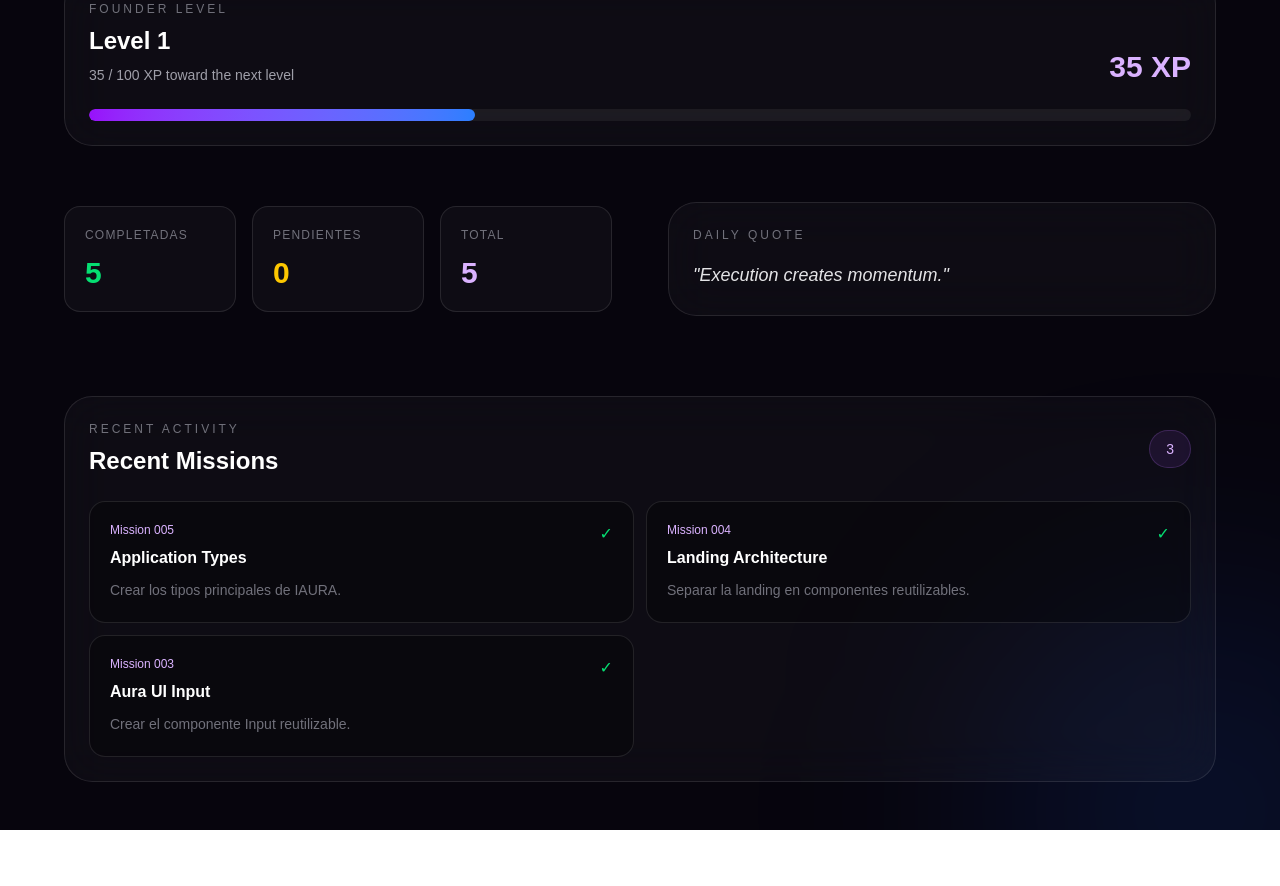
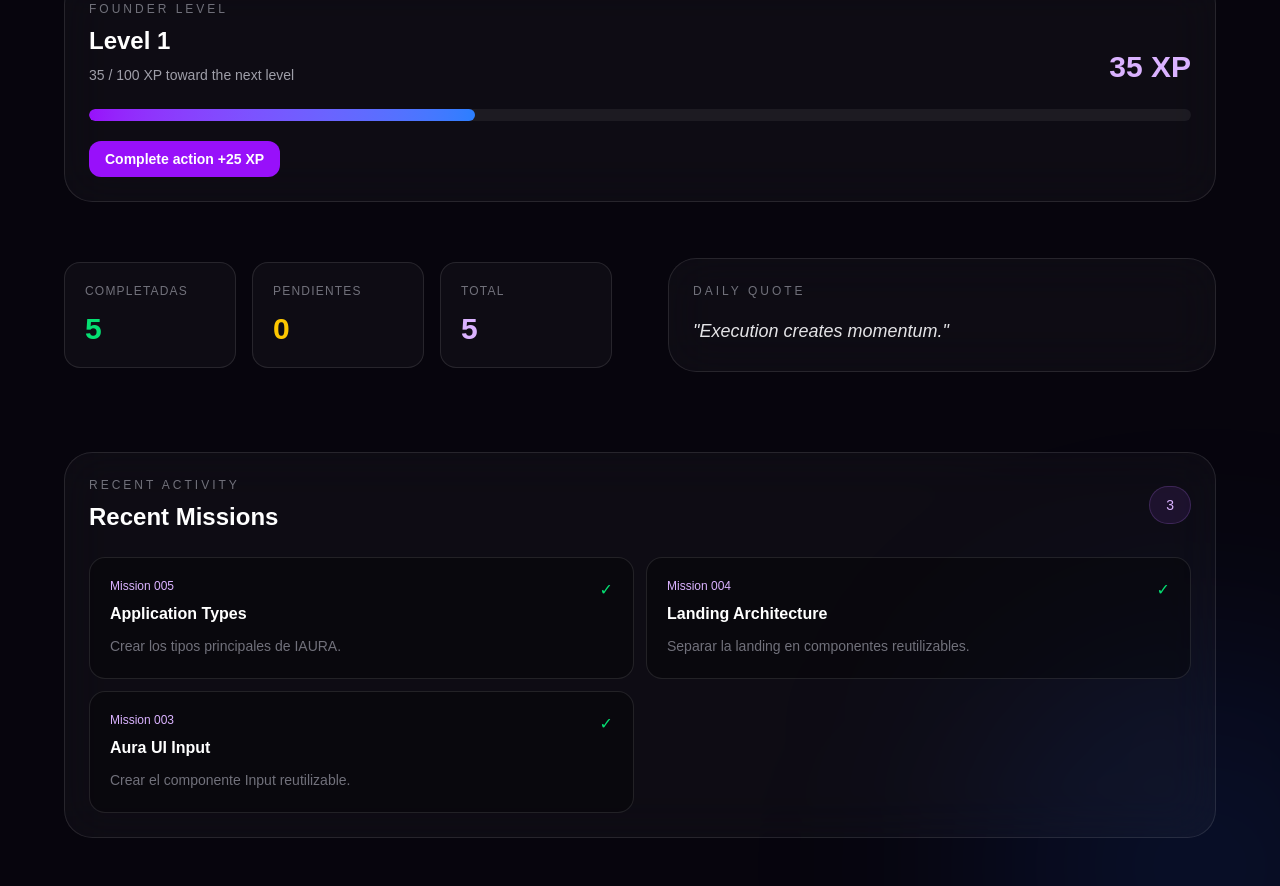
Before and after one commit to IAura-001/IAURA, a Next.js app: page / in a window 1280 px wide. Shown: the part 1742-2628 px from the top of the page. Before the commit the page ends 2572 px from the top, so only its background shows below. Built offline with nearby package versions, Linux system fonts and the light colour scheme.

Commit message:
Mission 020 - Connect XP reward system

```diff
--- a/app/page.tsx
+++ b/app/page.tsx
@@ -17,7 +17,7 @@ import StatsGrid from "@/components/sections/StatsGrid";
 import { useMemory } from "@/hooks/useMemory";
 export default function Home() {
   const [selectedMode, setSelectedMode] = useState("learn");
-const { memory, isLoaded } = useMemory();
+const { memory, isLoaded, addExperience } = useMemory();
 const activeMode =
   MODES.find((mode) => mode.id === selectedMode) ?? MODES[0];
 
@@ -72,7 +72,7 @@ return (
   total={MISSIONS.length}
 />
 
-<LevelProgress experience={memory.experience} />
+<LevelProgress experience={memory.experience} onEarnXP={() => addExperience(25)} />
 
 <StatsGrid
   completed={completedMissions.length}
--- a/components/sections/LevelProgress.tsx
+++ b/components/sections/LevelProgress.tsx
@@ -5,10 +5,12 @@ import {
 
 type LevelProgressProps = {
   experience: number;
+  onEarnXP: () => void;
 };
 
 export default function LevelProgress({
   experience,
+  onEarnXP,
 }: LevelProgressProps) {
   const level = getLevelFromExperience(experience);
   const progress = getExperienceProgress(experience);
@@ -42,6 +44,14 @@ export default function LevelProgress({
             style={{ width: `${progress}%` }}
           />
         </div>
+        <button
+  type="button"
+  onClick={onEarnXP}
+  className="mt-5 rounded-xl bg-purple-600 px-4 py-2 text-sm font-semibold text-white transition hover:bg-purple-500"
+>
+  Complete action +25 XP
+</button>
+
       </div>
     </div>
   );
--- a/hooks/useMemory.ts
+++ b/hooks/useMemory.ts
@@ -1,7 +1,7 @@
 "use client";
 
 import { useEffect, useState } from "react";
-
+import { rewardXP } from "@/utils/xp";
 import { DEFAULT_MEMORY } from "@/constants/memory";
 import type { Memory } from "@/types/memory";
 
@@ -41,6 +41,11 @@ export function useMemory() {
       ...updates,
     }));
   }
+function addExperience(amount: number) {
+  setMemory((currentMemory) =>
+    rewardXP(currentMemory, amount)
+  );
+}
 
   function resetMemory() {
     setMemory(DEFAULT_MEMORY);
@@ -51,6 +56,7 @@ export function useMemory() {
     memory,
     isLoaded,
     updateMemory,
+    addExperience,
     resetMemory,
   };
 }
```
